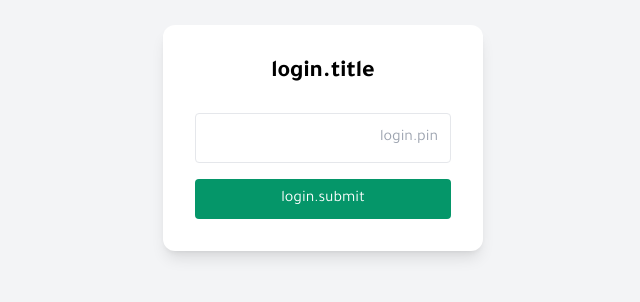
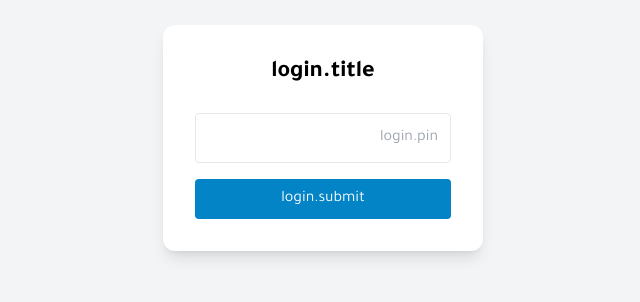
Before and after one commit to merosman91/Flock-ERP, a React (Vite) app: page /login in a window 1280 px wide. Shown: the part 262-564 px from the top of the page, without its empty margins (400-1040 px from the left). Built offline with nearby package versions, Linux system fonts and the light colour scheme.

Commit message:
Update Login.jsx

```diff
--- a/src/screens/Login.jsx
+++ b/src/screens/Login.jsx
@@ -13,7 +13,7 @@
       localStorage.setItem('isLoggedIn', 'true');
       navigate('/dashboard');
     } else {
-      alert('رمز غير صحيح! (استخدم 1234 للمعاينة)');
+      alert(t('confirmDelete')); // إعادة استخدام تنبيه موجود
     }
   };
 
@@ -32,7 +32,7 @@
           />
           <button
             type="submit"
-            className="w-full bg-emerald-600 text-white py-2 rounded hover:bg-emerald-700"
+            className="w-full bg-primary-600 text-white py-2 rounded hover:bg-primary-700"
           >
             {t('login.submit')}
           </button>
```
